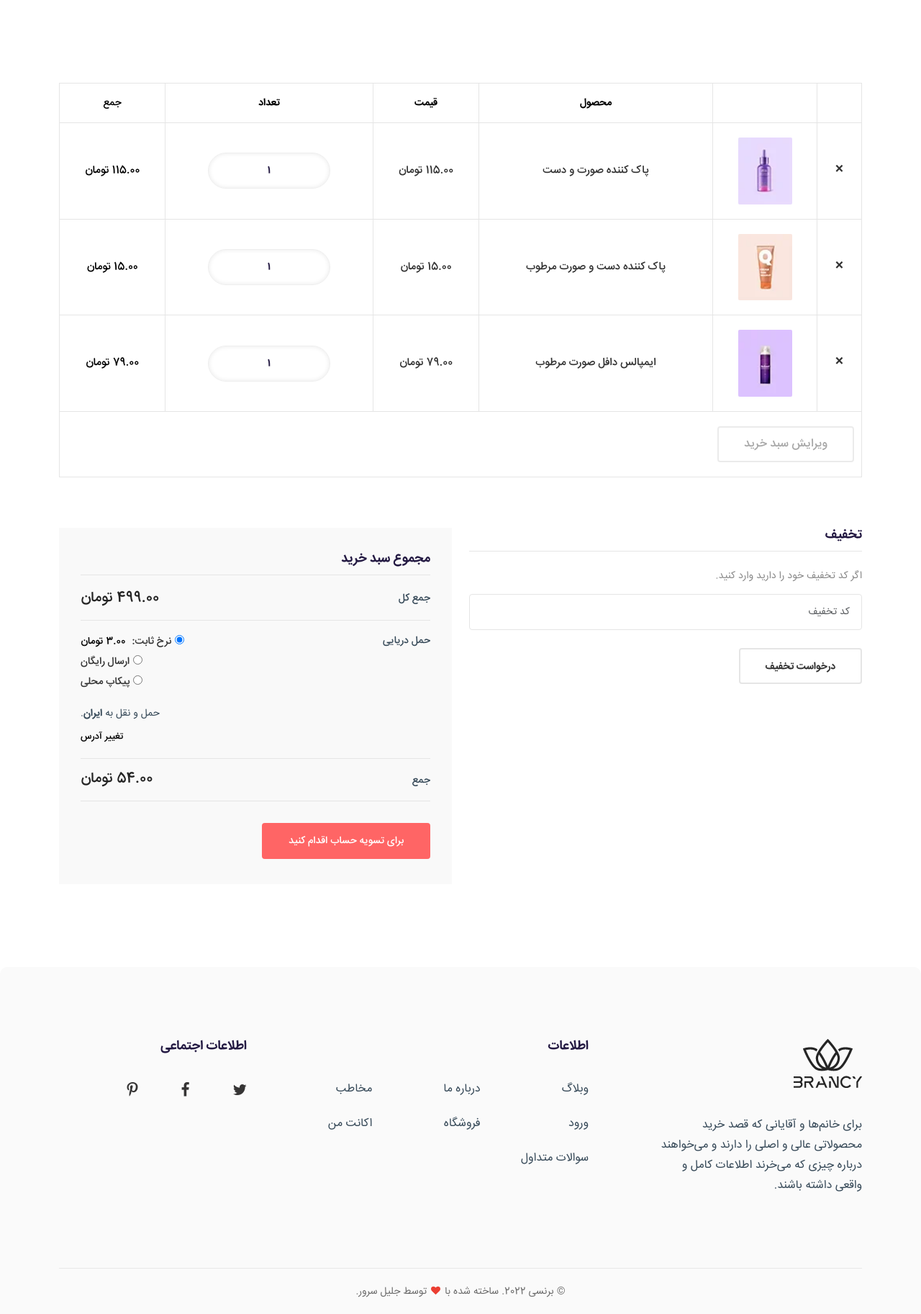
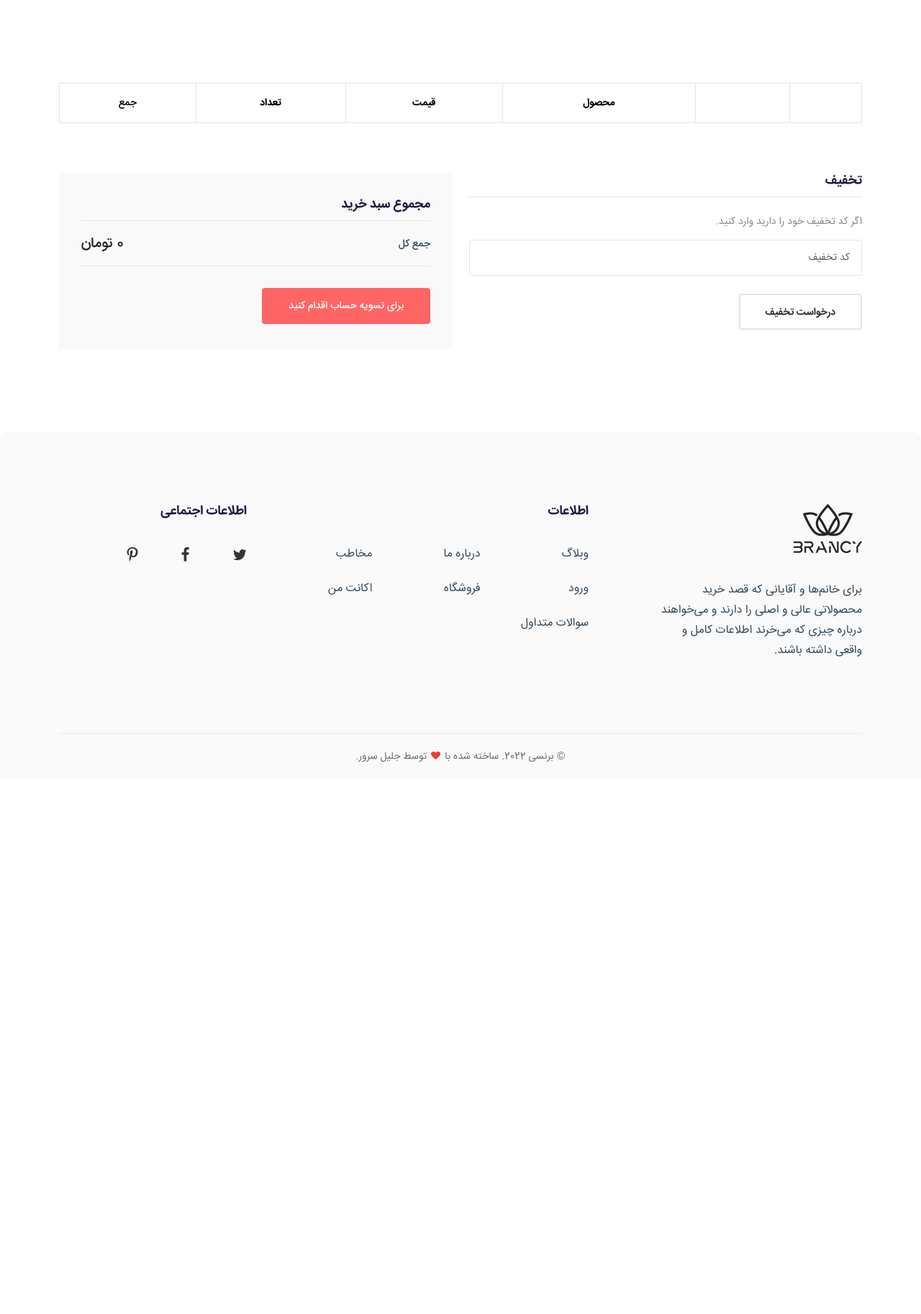
Before and after one commit to radman1007/Aida-Beauty7, a Django app: page /cart/cart/ in a window 1280 px wide. Shown: the part 100-1925 px from the top of the page at 72% size. After the commit the page ends 1159 px from the top, so only its background shows below. Run offline with Django 5.2, Linux system fonts and the light colour scheme; lists and menus that the app fills with data are empty; some libraries are stand-ins or nearby versions; some web fonts are replaced.

Commit message:
create cart

```diff
--- a/article/urls.py
+++ b/article/urls.py
@@ -4,5 +4,5 @@ from . import views
 urlpatterns = [
     path('blog/', views.blog, name="blog"),
     path('blog-filter/', views.blog_filter, name="blog_filter"),
-    path('blog-detail/<int:pk>', views.blog_detail, name="blog_detail"),
+    path('blog-detail/<int:pk>/', views.blog_detail, name="blog_detail"),
 ]
--- a/cart/templates/cart.html
+++ b/cart/templates/cart.html
@@ -19,7 +19,6 @@
     <section class="section-space">
         <div class="container">
             <div class="shopping-cart-form table-responsive">
-                <form action="#" method="post">
                 <table class="table text-center">
                     <thead>
                     <tr>
@@ -32,92 +31,39 @@
                     </tr>
                     </thead>
                     <tbody>
+                    {% for item in cart %}
                         <tr class="tbody-item">
                             <td class="product-remove">
-                                <a class="remove" href="javascript:void(0)">×</a>
+                                <form action="{% url "cart_remove" item.product_obj.id %}" method="POST">
+                                    {% csrf_token %}
+                                    <button style="width: 10px;" type="submit" class="remove border-0 bg-transparent">×</button>
+                                </form>
                             </td>
                             <td class="product-thumbnail">
                                 <div class="thumb">
-                                    <a href="{% url "product_detail" %}">
-                                        <img src="{% static "files/images/shop/cart1.webp" %}" width="68" height="84" alt="Image-HasTech">
+                                    <a href="{{ item.product_obj.get_absolute_url }}">
+                                        <img src="{{ item.product_obj.image.url }}" width="68" height="84" alt="Image-HasTech">
                                     </a>
                                 </div>
                             </td>
                             <td class="product-name">
-                                <a class="title" href="{% url "product_detail" %}">پاک کننده صورت و دست</a>
+                                <a class="title" href="{{ item.product_obj.get_absolute_url }}">{{ item.product_obj.title }}</a>
                             </td>
                             <td class="product-price">
-                                <span class="price">115.00 تومان</span>
+                                <span class="price">{{ item.product_obj.price }} تومان</span>
                             </td>
                             <td class="product-quantity">
                                 <div class="pro-qty">
-                                    <input type="text" class="quantity" title="Quantity" value="1">
+                                    <input type="text" class="quantity" title="Quantity" value="{{ item.quantity }}">
                                 </div>
                             </td>
-                            <td class="product-subtotal">
+                            {% comment %} <td class="product-subtotal">
                                 <span class="price">115.00 تومان</span>
-                            </td>
+                            </td> {% endcomment %}
                         </tr>
-                        <tr class="tbody-item">
-                            <td class="product-remove">
-                                <a class="remove" href="javascript:void(0)">×</a>
-                            </td>
-                            <td class="product-thumbnail">
-                                <div class="thumb">
-                                    <a href="{% url "product_detail" %}">
-                                        <img src="{% static "files/images/shop/cart2.webp" %}" width="68" height="84" alt="Image-HasTech">
-                                    </a>
-                                </div>
-                            </td>
-                            <td class="product-name">
-                                <a class="title" href="{% url "product_detail" %}">پاک کننده دست و صورت مرطوب</a>
-                            </td>
-                            <td class="product-price">
-                                <span class="price">15.00 تومان</span>
-                            </td>
-                            <td class="product-quantity">
-                                <div class="pro-qty">
-                                    <input type="text" class="quantity" title="Quantity" value="1">
-                                </div>
-                            </td>
-                            <td class="product-subtotal">
-                                <span class="price">15.00 تومان</span>
-                            </td>
-                        </tr>
-                        <tr class="tbody-item">
-                            <td class="product-remove">
-                                <a class="remove" href="javascript:void(0)">×</a>
-                            </td>
-                            <td class="product-thumbnail">
-                                <div class="thumb">
-                                    <a href="{% url "product_detail" %}">
-                                        <img src="{% static "files/images/shop/cart3.webp" %}" width="68" height="84" alt="Image-HasTech">
-                                    </a>
-                                </div>
-                            </td>
-                            <td class="product-name">
-                                <a class="title" href="{% url "product_detail" %}"> ایمپالس دافل صورت مرطوب</a>
-                            </td>
-                            <td class="product-price">
-                                <span class="price">79.00 تومان</span>
-                            </td>
-                            <td class="product-quantity">
-                                <div class="pro-qty">
-                                    <input type="text" class="quantity" title="Quantity" value="1">
-                                </div>
-                            </td>
-                            <td class="product-subtotal">
-                                <span class="price">79.00 تومان</span>
-                            </td>
-                        </tr>
-                        <tr class="tbody-item-actions">
-                            <td colspan="6">
-                                <button type="submit" class="btn-update-cart disabled" disabled>ویرایش سبد خرید</button>
-                            </td>
-                        </tr>
+                    {% endfor %}
                     </tbody>
                 </table>
-                </form>
             </div>
             <div class="row">
                 <div class="col-12 col-lg-6">
@@ -136,36 +82,7 @@
                             <tr class="cart-subtotal">
                                 <th>جمع کل</th>
                                 <td>
-                                    <span class="amount">499.00 تومان</span>
-                                </td>
-                            </tr>
-                            <tr class="shipping-totals">
-                                <th>حمل دریایی</th>
-                                <td>
-                                    <ul class="shipping-list">
-                                        <li class="radio">
-                                            <input type="radio" name="shipping" id="radio1" checked>
-                                            <label for="radio1">نرخ ثابت:
-                                                <span>3.00 تومان</span></label>
-                                        </li>
-                                        <li class="radio">
-                                            <input type="radio" name="shipping" id="radio2">
-                                            <label for="radio2">ارسال رایگان</label>
-                                        </li>
-                                        <li class="radio">
-                                            <input type="radio" name="shipping" id="radio3">
-                                            <label for="radio3">پیکاپ محلی</label>
-                                        </li>
-                                    </ul>
-                                    <p class="destination">حمل و نقل به
-                                        <strong> ایران</strong>.</p>
-                                    <a href="javascript:void(0)" class="btn-shipping-address">تغییر آدرس</a>
-                                </td>
-                            </tr>
-                            <tr class="order-total">
-                                <th>جمع</th>
-                                <td>
-                                    <span class="amount">54.00 تومان</span>
+                                    <span class="amount">{{ cart.get_total_price }} تومان</span>
                                 </td>
                             </tr>
                             </tbody>
--- a/cart/urls.py
+++ b/cart/urls.py
@@ -3,5 +3,8 @@ from . import views
 
 urlpatterns = [
     path('cart/', views.cart, name='cart'),
-    path('checkout/', views.checkout, name='checkout')
+    path('checkout/', views.checkout, name='checkout'),
+    path('cart/add/<int:product_id>/', views.cart_add, name='cart_add'),
+    path('cart/clear/', views.cart_clear, name='cart_clear'),
+    path('cart/remove/<int:product_id>/', views.cart_remove, name='cart_remove'),
 ]
--- a/cart/views.py
+++ b/cart/views.py
@@ -1,7 +1,50 @@
-from django.shortcuts import render
+from django.shortcuts import render, redirect, get_object_or_404
+from .cart import Cart
+from django.contrib import messages
+from product.models import Product
+from .forms import AddToCartProductForm
+from django.views.decorators.http import require_POST
 
 def cart(request):
-    return render(request, "cart.html")
+    cart = Cart(request)
+    for item in cart:
+        item['product_update_quantity_form'] = AddToCartProductForm(
+            initial={
+                'quantity' : item['quantity'],
+                'inplace' : True,
+            }
+        )
+    context = {
+        'cart' : cart,
+    }
+    return render(request, "cart.html", context)
 
 def checkout(request):
     return render(request, "checkout.html")
+
+@require_POST
+def cart_add(request, product_id):
+    cart = Cart(request)
+    product = get_object_or_404(Product, pk=product_id)
+    form = AddToCartProductForm(request.POST)
+    if form.is_valid():
+        cleaned_data = form.cleaned_data
+        quantity = cleaned_data['quantity']
+        cart.add(product, quantity, cleaned_data['inplace'])
+    return redirect('cart')
+
+def cart_clear(request):
+    cart = Cart(request)
+    if len(cart) == 0:
+        messages.warning(request, 'Your cart is empty')
+        return redirect('index')
+    cart.clear()
+    messages.success(request, '')
+    return redirect('index')
+
+@require_POST
+def cart_remove(request, product_id):
+    cart = Cart(request)
+    product = get_object_or_404(Product, pk=product_id)
+    cart.remove(product)
+    return redirect('cart')
--- a/product/models.py
+++ b/product/models.py
@@ -1,4 +1,5 @@
 from django.db import models
+from django.urls import reverse
 
 class Product(models.Model):
     title = models.CharField(max_length=255)
@@ -11,3 +12,6 @@ class Product(models.Model):
 
     def __str__(self):
         return self.title
+
+    def get_absolute_url(self):
+        return reverse("product_detail", kwargs={"pk": self.pk})
--- a/product/urls.py
+++ b/product/urls.py
@@ -3,6 +3,6 @@ from . import views
 
 urlpatterns = [
     path('product/', views.product, name="product"),
-    path('product-detail/', views.product_detail, name="product_detail"),
+    path('product-detail/<int:pk>', views.product_detail, name="product_detail"),
     path('product-filter/', views.product_filter, name="product_filter"),
 ]
--- a/templates/base.html
+++ b/templates/base.html
@@ -260,7 +260,7 @@
                         <div class="thumb">
                             <img src="{% static "files/images/shop/modal1.webp" %}" alt="Organic Food Juice" width="466" height="320">
                         </div>
-                        <h4 class="product-name"><a href="{% url "product_detail" %}">محتوای قابل خواندن</a></h4>
+                        <h4 class="product-name"><a href="{{ item.product_obj.get_absolute_url }}">محتوای قابل خواندن</a></h4>
                     </div>
                 </div>
             </div>
```
Also changed, not shown: cart/cart.py (+20 -13 lines), cart/cart2.py (+71 -0 lines), cart/forms.py (added, +7 -0 lines), home/templates/index.html (+18 -18 lines), product/templates/product.html (+10 -6 lines), db.sqlite3. Lines whose indentation alone changed are shown as unchanged.
